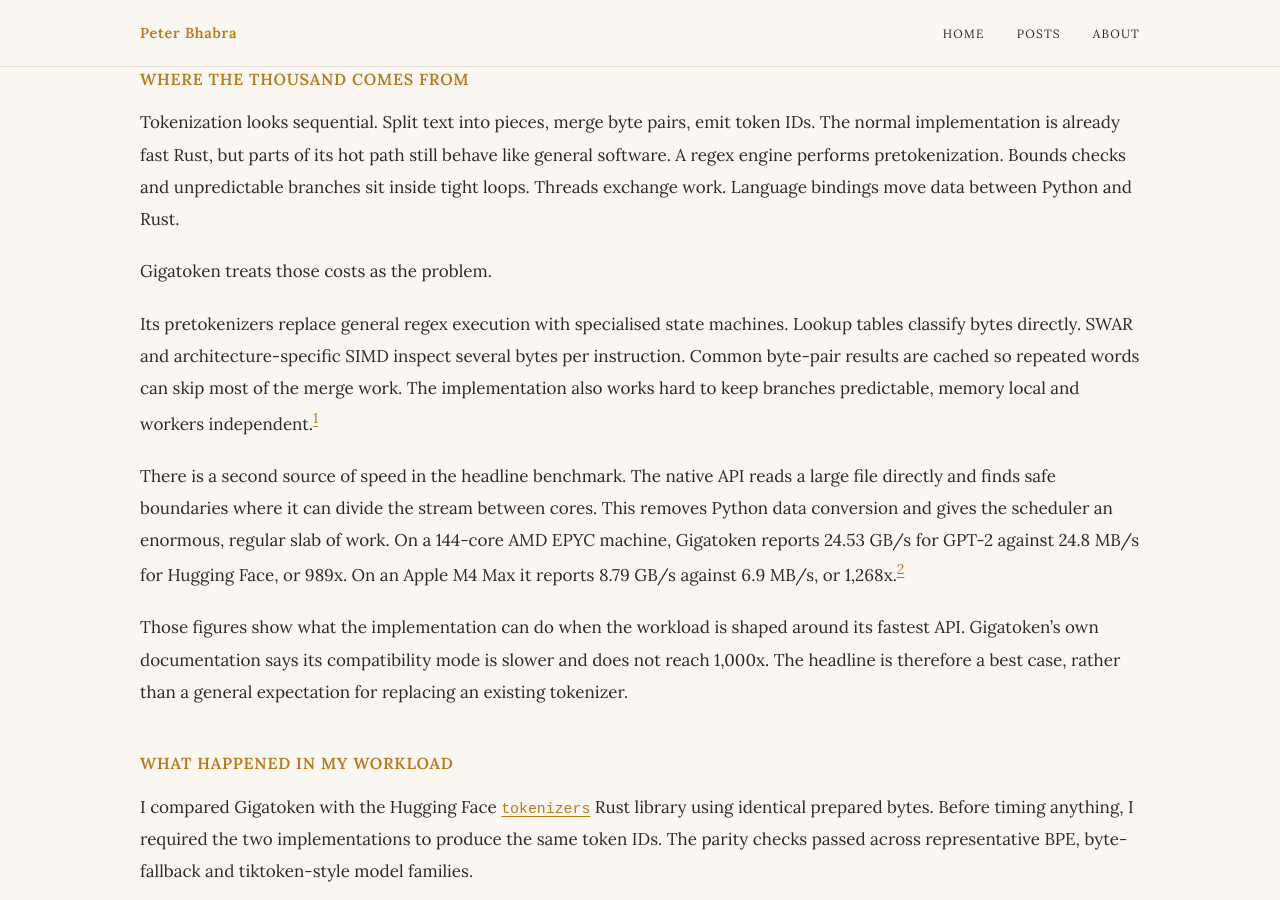
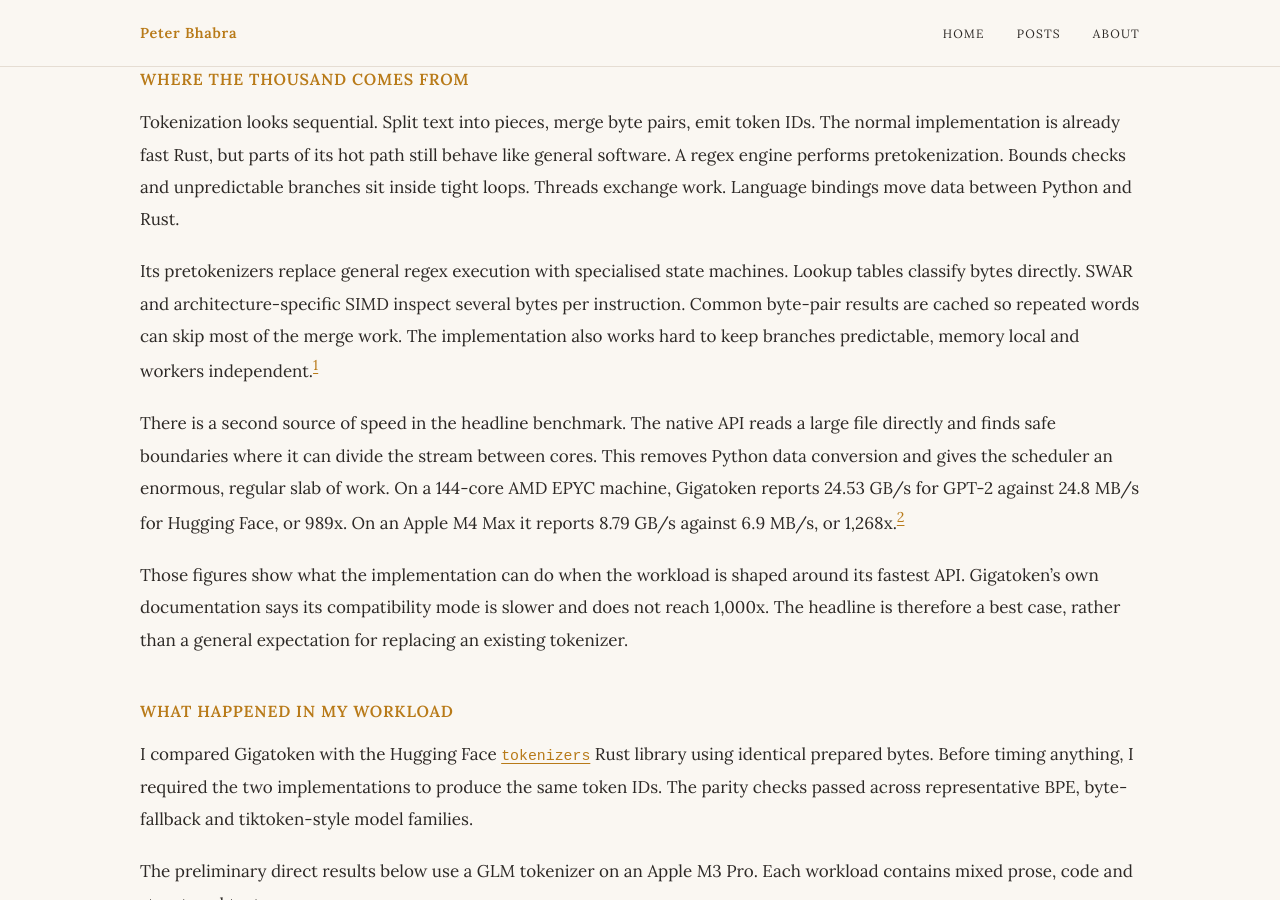
Before and after one commit to pjb157/blog, a Jekyll site: the page built from _posts/2026-07-24-gigatoken-thousand-times-faster.md, in a window 1280 px wide and 900 px high, scrolled down 842 px. Built offline with Jekyll 4.4.1, drawn with Linux system fonts in a browser that asks for light colours.

Commit message:
docs: tighten Gigatoken implementation explanation

```diff
--- a/_posts/2026-07-24-gigatoken-thousand-times-faster.md
+++ b/_posts/2026-07-24-gigatoken-thousand-times-faster.md
@@ -16,8 +16,6 @@ I measured between **30x and 42x** in the tokenizer core. That is a large improv
 ## Where the thousand comes from
 
 Tokenization looks sequential. Split text into pieces, merge byte pairs, emit token IDs. The normal implementation is already fast Rust, but parts of its hot path still behave like general software. A regex engine performs pretokenization. Bounds checks and unpredictable branches sit inside tight loops. Threads exchange work. Language bindings move data between Python and Rust.
-
-Gigatoken treats those costs as the problem.
 
 Its pretokenizers replace general regex execution with specialised state machines. Lookup tables classify bytes directly. SWAR and architecture-specific SIMD inspect several bytes per instruction. Common byte-pair results are cached so repeated words can skip most of the merge work. The implementation also works hard to keep branches predictable, memory local and workers independent.[^implementation]
 
```
